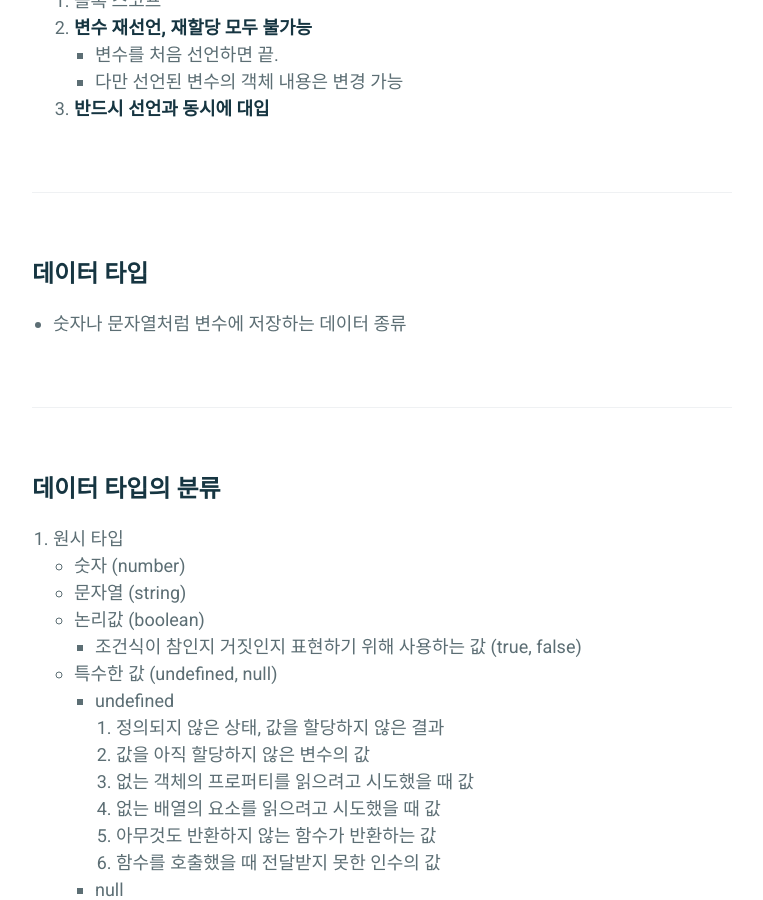
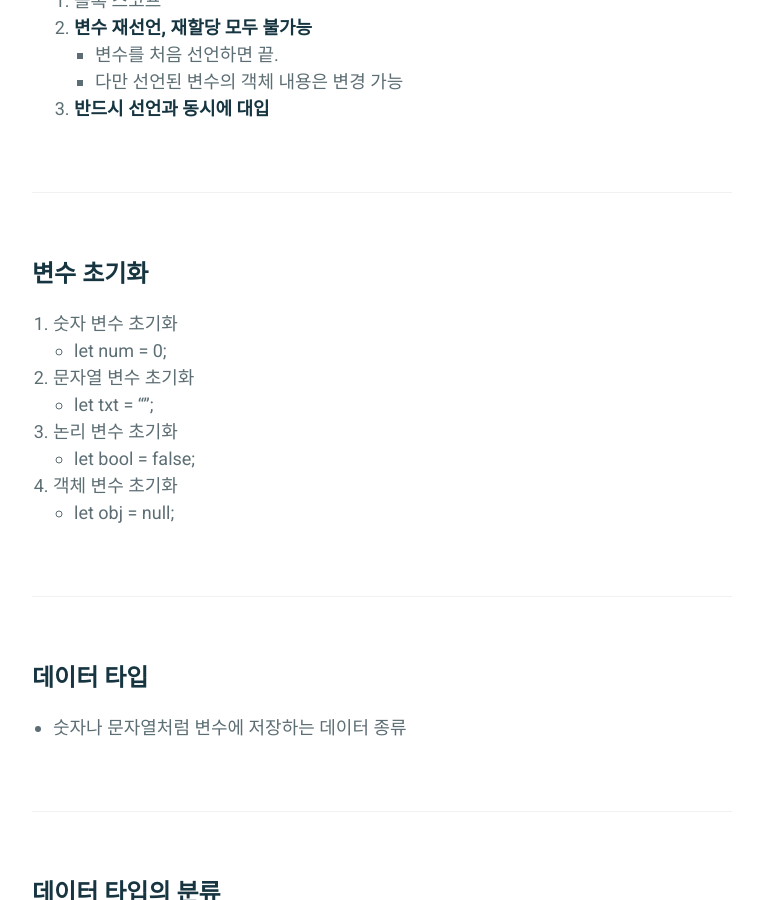
Before and after one commit to absolutelyfullycapable/absolutelyfullycapable.github.io, a Jekyll site: the page built from _posts/2020-09-01-javascript-변수와-데이터타입.md, in a window 1280 px wide and 900 px high, scrolled down 4282 px. Shown: the whole window, without its empty margins (258-1021 px from the left). Built offline with Jekyll 4.4.1, drawn with Linux system fonts in a browser that asks for light colours.

Commit message:
add contents

```diff
--- a/_posts/2020-09-01-javascript-변수와-데이터타입.md
+++ b/_posts/2020-09-01-javascript-변수와-데이터타입.md
@@ -176,6 +176,21 @@ comments: true
 - - -
 <br>
 
+## **변수 초기화**
+
+1. 숫자 변수 초기화
+	- let num = 0;
+2. 문자열 변수 초기화
+	- let txt = "";
+3. 논리 변수 초기화
+	- let bool = false;
+4. 객체 변수 초기화
+	- let obj = null;
+
+<br>
+- - -
+<br>
+
 ## **데이터 타입**
 
 - 숫자나 문자열처럼 변수에 저장하는 데이터 종류
```
